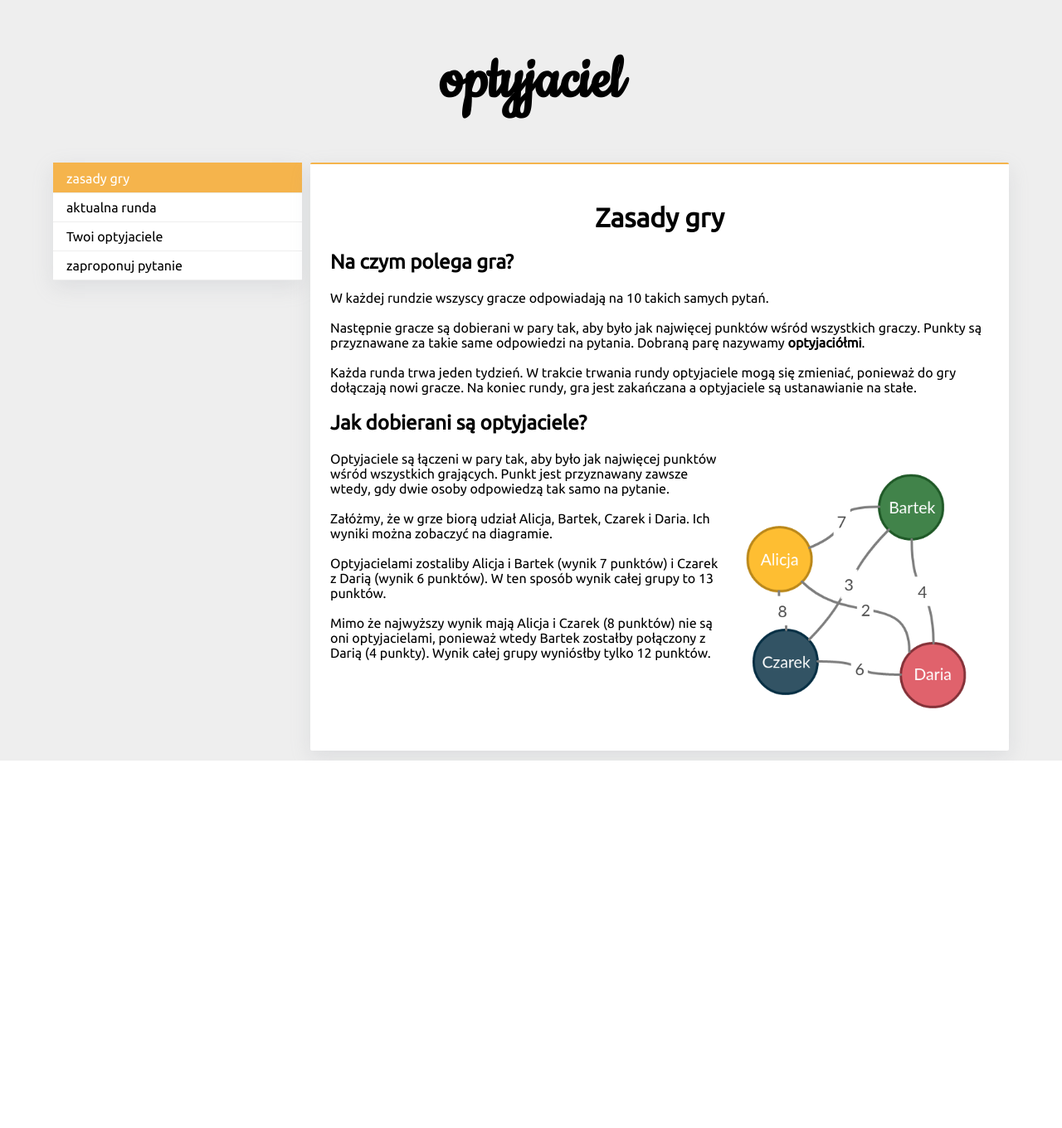
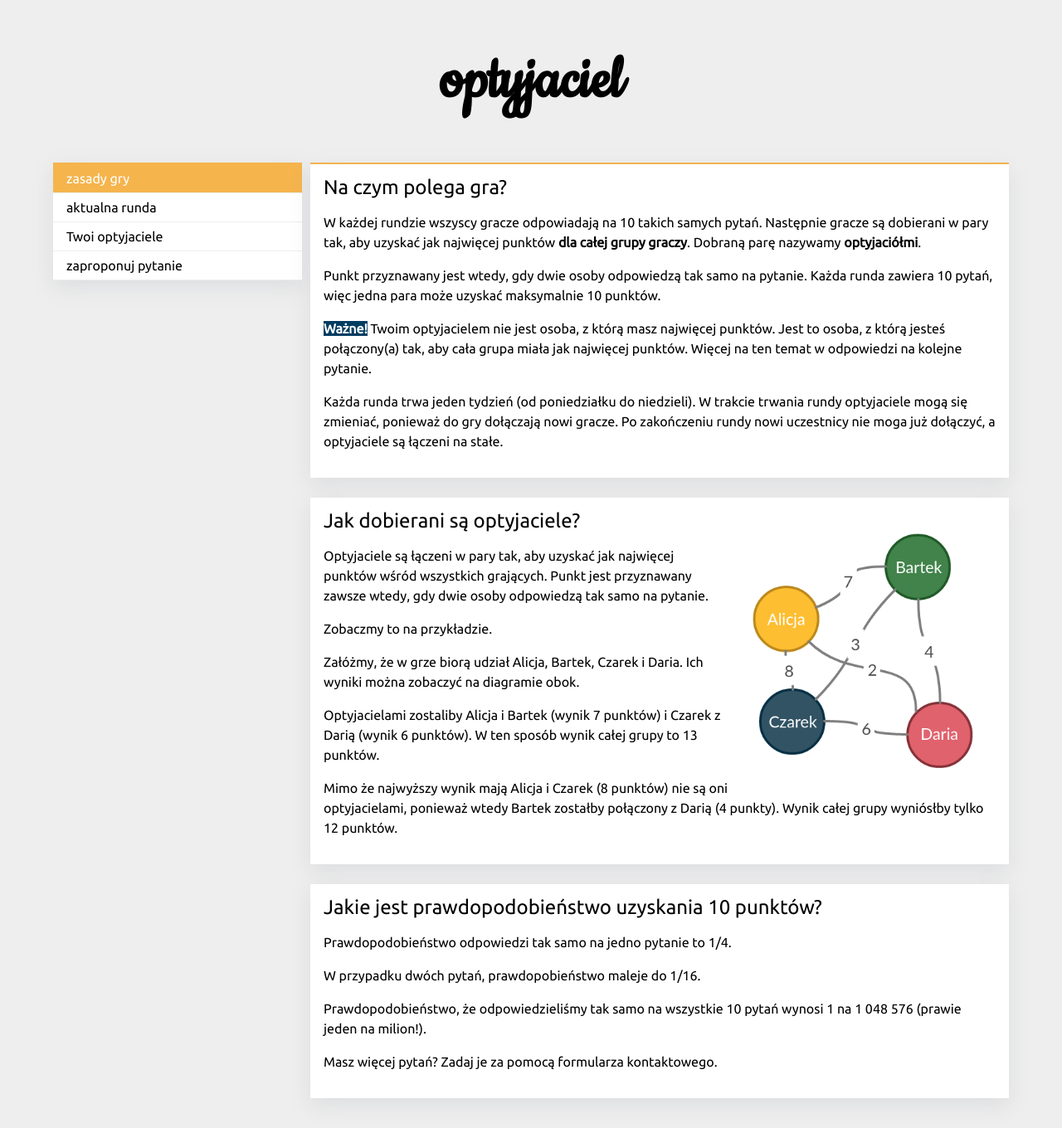
Before and after one commit to zchmielewska/optyjaciel, a Django app: page / in a window 1280 px wide. Shown: the part 36-1396 px from the top of the page at 83% size. Before the commit the page ends 953 px from the top, so only its background shows below. Run offline with Django 3.2, Linux system fonts and the light colour scheme.

Commit message:
adjust design of rules and match card

```diff
--- a/game/static/css/base.css
+++ b/game/static/css/base.css
@@ -1,5 +1,6 @@
 /*
-    orange: rgba(245, 180, 76, 1)
+    orange: rgba(245, 180, 76, 1);
+    blue: #003c61;
 */
 
 * { box-sizing: border-box; }
@@ -9,6 +10,7 @@ body {
     font-family: Ubuntu, sans-serif;
     margin: 0;
     background-color: #eee;
+    overflow-y : scroll;
 }
 
 .top-bar {
@@ -70,11 +72,7 @@ body {
 
 .content {
     flex-grow: 2;
-    background-color: #fff;
-    border-radius: 2px;
-    box-shadow: rgba(149, 157, 165, 0.2) 0 8px 24px;
     border-top: 2px solid rgba(245, 180,76, 1);
-    padding: 24px;
 }
 
 .footer {
@@ -94,3 +92,67 @@ body {
         display: none;
     }
 }
+
+.box {
+    background-color: #fff;
+    padding: 16px;
+    margin-bottom: 24px;
+    overflow: hidden;
+    box-shadow: rgba(149, 157, 165, 0.2) 0px 8px 24px;
+}
+
+.big-orange-button {
+    background-color: rgba(245, 180, 76, 0.9);
+    border: none;
+    color: white;
+    padding: 12px 24px;
+    text-align: center;
+    margin-top: 16px;
+    border-radius: 2px;
+    cursor: pointer;
+    width: 33%;
+    font-size: 14px;
+}
+
+.small-blue-button {
+    padding: 12px;
+    /*border: 1px solid #003c61;*/
+    margin-top: 24px;
+    display: inline-block;
+    width: auto;
+    border-radius: 24px;
+    background-color: rgba(0, 60, 97, 0.7);
+    color: #fff;
+}
+
+.small-blue-button:hover {
+    background-color: rgba(0, 60, 97, 1);
+}
+
+.vertical-center {
+    display: flex;
+    justify-content: center;
+}
+
+.big-orange-button:hover {
+    background-color: rgba(245, 180, 76, 1);
+}
+
+table {
+    margin: 0 auto;
+}
+
+.blue {
+    color: #003c61;
+    font-weight: bold;
+}
+
+.blue-reverse {
+    color: #fff;
+    background-color: #003c61;
+    font-weight: bold;
+}
+
+.orange {
+    color: rgba(245, 180, 76, 1);
+}
--- a/game/static/css/join.css
+++ b/game/static/css/join.css
@@ -57,3 +57,7 @@ input {
         text-align: center;
     }
 }
+
+.blue {
+    color: #003c61;
+}
--- a/game/static/css/rules.css
+++ b/game/static/css/rules.css
@@ -1,5 +1,9 @@
-h1 {
-    text-align: center;
+.high-line {
+    line-height: 150%;
+}
+
+.qa {
+    font-size: 1.5em;
 }
 
 img {
--- a/game/templates/compatibility.html
+++ b/game/templates/compatibility.html
@@ -6,6 +6,7 @@
 {% endblock %}
 
 {%  block content %}
+    <div class="box">
         <table>
             <tr>
                 <th>#</th>
@@ -23,4 +24,5 @@
             </tr>
             {% endfor %}
         </table>
+    </div>
 {% endblock %}
--- a/game/templates/game_quiz.html
+++ b/game/templates/game_quiz.html
@@ -40,7 +40,7 @@
         {%  endfor %}
         <input type="hidden" name="quiz_id" value="{{ quiz.id }}">
         <div class="vertical-center">
-            <button type="submit">Wyślij</button>
+            <button type="submit" class="big-orange-button">Wyślij</button>
         </div>
     </form>
 
--- a/game/templates/login.html
+++ b/game/templates/login.html
@@ -15,7 +15,7 @@
     {{ form.as_p }}
     <div class="vertical-center"><button type="submit">Zaloguj</button></div>
     <br>
-    Nie masz jeszcze konta? <a href="{% url "register" %}">Zarejestruj się.</a>
+    Nie masz jeszcze konta? <a href="{% url "register" %}" class="blue"><u>Zarejestruj się.</u></a>
 </form>
 
 {% endblock %}
--- a/game/templates/register.html
+++ b/game/templates/register.html
@@ -15,7 +15,7 @@
     {{ form.as_p }}
     <div class="vertical-center"><button type="submit">Utwórz konto</button></div>
     <br>
-    Masz już konto? <a href="{% url "login" %}">Zaloguj się.</a>
+    Masz już konto? <a href="{% url "login" %}" class="blue"><u>Zaloguj się.</u></a>
 </form>
 
-{% endblock %}
+{% endblock %}.
--- a/game/templates/rules.html
+++ b/game/templates/rules.html
@@ -6,35 +6,56 @@
 {% endblock %}
 
 {%  block content %}
-    <h1>Zasady gry</h1>
-        <h2>Na czym polega gra?</h2>
-        <p>
-            W każdej rundzie wszyscy gracze odpowiadają na 10 takich samych pytań.
-            <br><br>
-            Następnie gracze są dobierani w pary tak, aby było jak najwięcej punktów wśród wszystkich graczy.
-            Punkty są przyznawane za takie same odpowiedzi na pytania.
+    <div class="box high-line">
+        <span class="qa">Na czym polega gra?</span>
+        <p>W każdej rundzie wszyscy gracze odpowiadają na 10 takich samych pytań.
+            Następnie gracze są dobierani w pary tak, aby uzyskać jak najwięcej punktów <strong>dla całej grupy graczy</strong>.
             Dobraną parę nazywamy <strong>optyjaciółmi</strong>.
-            <br><br>
-            Każda runda trwa jeden tydzień.
-            W trakcie trwania rundy optyjaciele mogą się zmieniać, ponieważ do gry dołączają nowi gracze.
-            Na koniec rundy, gra jest zakańczana a optyjaciele są ustanawianie na stałe.
         </p>
 
-        <h2>Jak dobierani są optyjaciele?</h2>
-        <p>
-            <img src="{% static 'img/diagram.png' %}" alt="Przykładowe wyniki z rundy">
-            Optyjaciele są łączeni w pary tak, aby było jak najwięcej punktów wśród wszystkich grających.
-            Punkt jest przyznawany zawsze wtedy, gdy dwie osoby odpowiedzą tak samo na pytanie.
-            <br><br>
-            Załóżmy, że w grze biorą udział Alicja, Bartek, Czarek i Daria.
-            Ich wyniki można zobaczyć na diagramie.
-            <br><br>
-            Optyjacielami zostaliby Alicja i Bartek (wynik 7 punktów) i Czarek z Darią (wynik 6 punktów).
-            W ten sposób wynik całej grupy to 13 punktów.
-            <br><br>
-            Mimo że najwyższy wynik mają Alicja i Czarek (8 punktów) nie są oni optyjacielami,
-            ponieważ wtedy Bartek zostałby połączony z Darią (4 punkty).
-            Wynik całej grupy wyniósłby tylko 12 punktów.
+        <p>Punkt przyznawany jest wtedy, gdy dwie osoby odpowiedzą tak samo na pytanie.
+            Każda runda zawiera 10 pytań, więc jedna para może uzyskać maksymalnie 10 punktów.
+        </p>
+
+        <span class="blue-reverse">Ważne!</span> Twoim optyjacielem nie jest osoba, z którą masz najwięcej punktów.
+        Jest to osoba, z którą jesteś połączony(a) tak, aby cała grupa miała jak najwięcej punktów.
+        Więcej na ten temat w odpowiedzi na kolejne pytanie.
+
+        <p>Każda runda trwa jeden tydzień (od poniedziałku do niedzieli).
+            W trakcie trwania rundy optyjaciele mogą się zmieniać, ponieważ do gry dołączają nowi gracze.
+            Po zakończeniu rundy nowi uczestnicy nie moga już dołączyć, a optyjaciele są łączeni na stałe.
         </p>
     </div>
+
+    <div class="box high-line">
+        <span class="qa">Jak dobierani są optyjaciele?</span>
+        <img src="{% static 'img/diagram.png' %}" alt="Przykładowe wyniki z rundy">
+        <p>Optyjaciele są łączeni w pary tak, aby uzyskać jak najwięcej punktów wśród wszystkich grających.
+            Punkt jest przyznawany zawsze wtedy, gdy dwie osoby odpowiedzą tak samo na pytanie.</p>
+
+        <p>Zobaczmy to na przykładzie.</p>
+
+        <p>Załóżmy, że w grze biorą udział Alicja, Bartek, Czarek i Daria.
+            Ich wyniki można zobaczyć na diagramie obok.</p>
+
+        <p>Optyjacielami zostaliby Alicja i Bartek (wynik 7 punktów) i Czarek z Darią (wynik 6 punktów).
+            W ten sposób wynik całej grupy to 13 punktów.</p>
+
+        <p>Mimo że najwyższy wynik mają Alicja i Czarek (8 punktów) nie są oni optyjacielami,
+            ponieważ wtedy Bartek zostałby połączony z Darią (4 punkty).
+            Wynik całej grupy wyniósłby tylko 12 punktów.</p>
+    </div>
+
+    <div class="box high-line">
+        <span class="qa">Jakie jest prawdopodobieństwo uzyskania 10 punktów?</span>
+        <p>Prawdopodobieństwo odpowiedzi tak samo na jedno pytanie to 1/4.</p>
+
+        <p>W przypadku dwóch pytań, prawdopobieństwo maleje do 1/16.</p>
+
+        <p>Prawdopodobieństwo, że odpowiedzieliśmy tak samo na wszystkie 10 pytań wynosi 1 na 1 048 576
+            (prawie jeden na milion!).</p>
+
+        <p>Masz więcej pytań? Zadaj je za pomocą formularza kontaktowego.</p>
+    </div>
+
 {% endblock %}
--- a/game/utils/transform.py
+++ b/game/utils/transform.py
@@ -25,6 +25,5 @@ def match_matrix_to_match_table(match_matrix, users_id):
                 if j == n-1:
                     data.append([users_id[i], None])
 
-    print("data:", data)
     match_table = pd.DataFrame(data, columns=["user", "matched_user"])
     return match_table
--- a/game/views.py
+++ b/game/views.py
@@ -162,7 +162,6 @@ class MatchesView(LoginRequiredMixin, View):
             points = game.utils.utils.conjugate_points(score)
             element = {"quiz": quiz, "matched_user": matched_user, "score": score, "points": points}
             matches.append(element)
-        print("matches:", matches)
         ctx = {
             "user_id": user.id,
             "matches": matches,
--- a/optyjaciel/settings.py
+++ b/optyjaciel/settings.py
@@ -129,3 +129,5 @@ STATIC_URL = '/static/'
 # https://docs.djangoproject.com/en/3.2/ref/settings/#default-auto-field
 
 DEFAULT_AUTO_FIELD = 'django.db.models.BigAutoField'
+
+LOGIN_URL = '/zaloguj/'
```
Also changed, not shown: game/static/css/game_quiz.css (+0 -22 lines), game/static/css/game_result.css (deleted, +0 -44 lines), game/static/css/match.css (added, +38 -0 lines), game/static/css/suggest.css (added, +12 -0 lines), game/static/js/app.js (+14 -3 lines), game/templates/game_result.html (+5 -4 lines), game/templates/match.html (+17 -11 lines), game/templates/matches.html (+6 -4 lines), game/templates/suggest.html (+16 -6 lines). Lines whose indentation alone changed are shown as unchanged.
